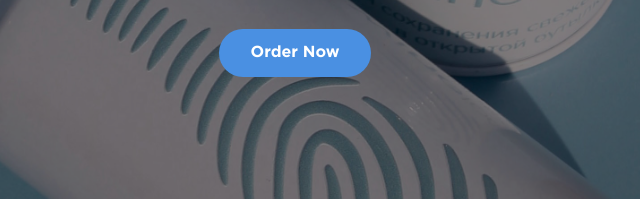
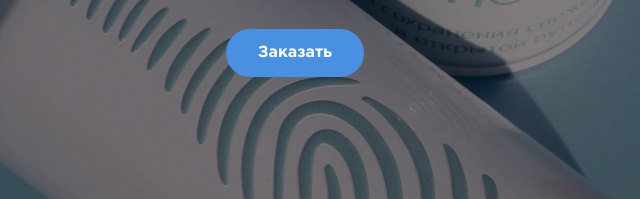
Before and after one commit to GOODOCHEQ/WineLock, a plain HTML site: page index.html in a window 1280 px wide. Shown: the part 561-760 px from the top of the page, 345-985 px from the left. Drawn offline with Linux system fonts and the light colour scheme; a web font is replaced by a local one.

Commit message:
Update index.html

```diff
--- a/index.html
+++ b/index.html
@@ -539,6 +539,7 @@ p.subtitle-section {
     transition: border-color 0.3s ease;
     outline: none;
     box-sizing: border-box; /* Учитываем padding и border */
+    resize: none;
 }
 
 .modal-content input:focus,
@@ -608,7 +609,7 @@ p.subtitle-section {
     <div class="hero-text">
       <h1>WineLock: простой способ сохранения вина</h1>
       <p>Откройте для себя уникальный WineLock, инновационное решение, разработанное для защиты подлинности и свежести ваших лучших вин.</p>
-      <a href="#" id="order-btn">Order Now</a>
+      <a href="#" id="order-btn">Заказать</a>
     </div>
   </section>
 
```
